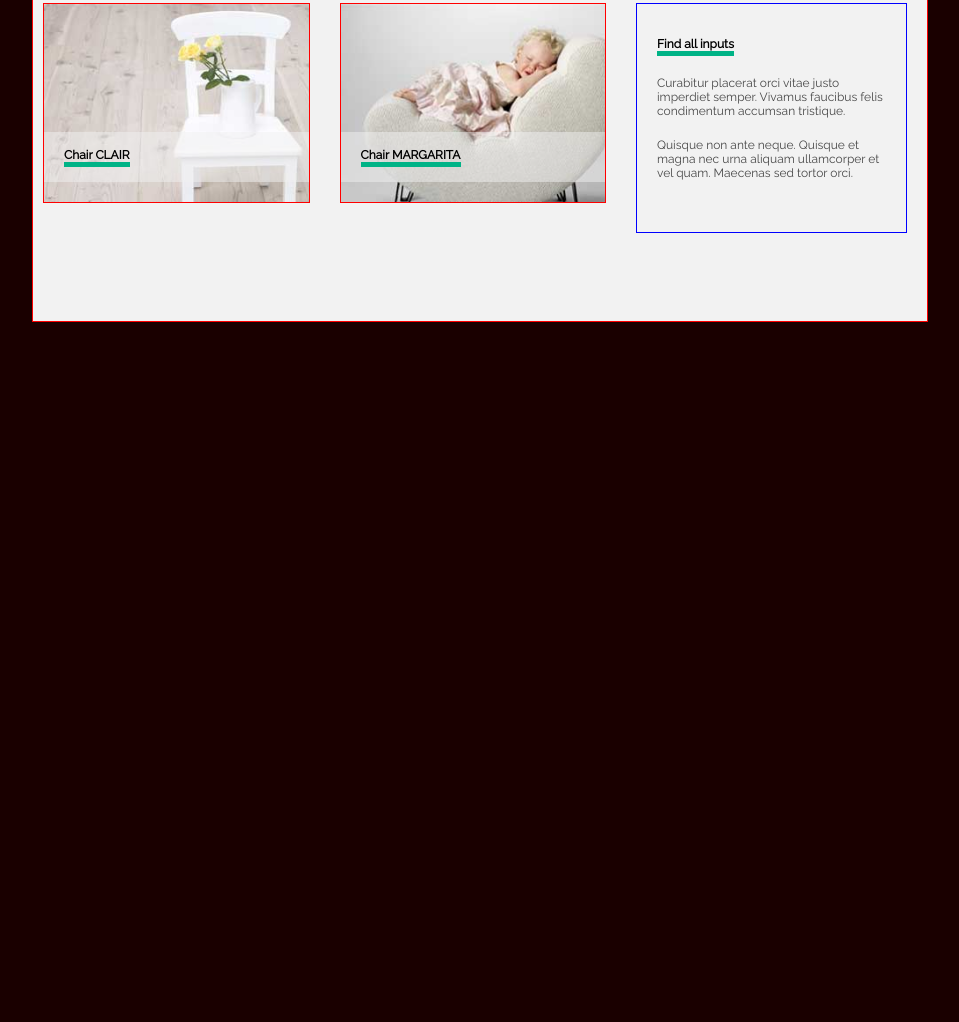
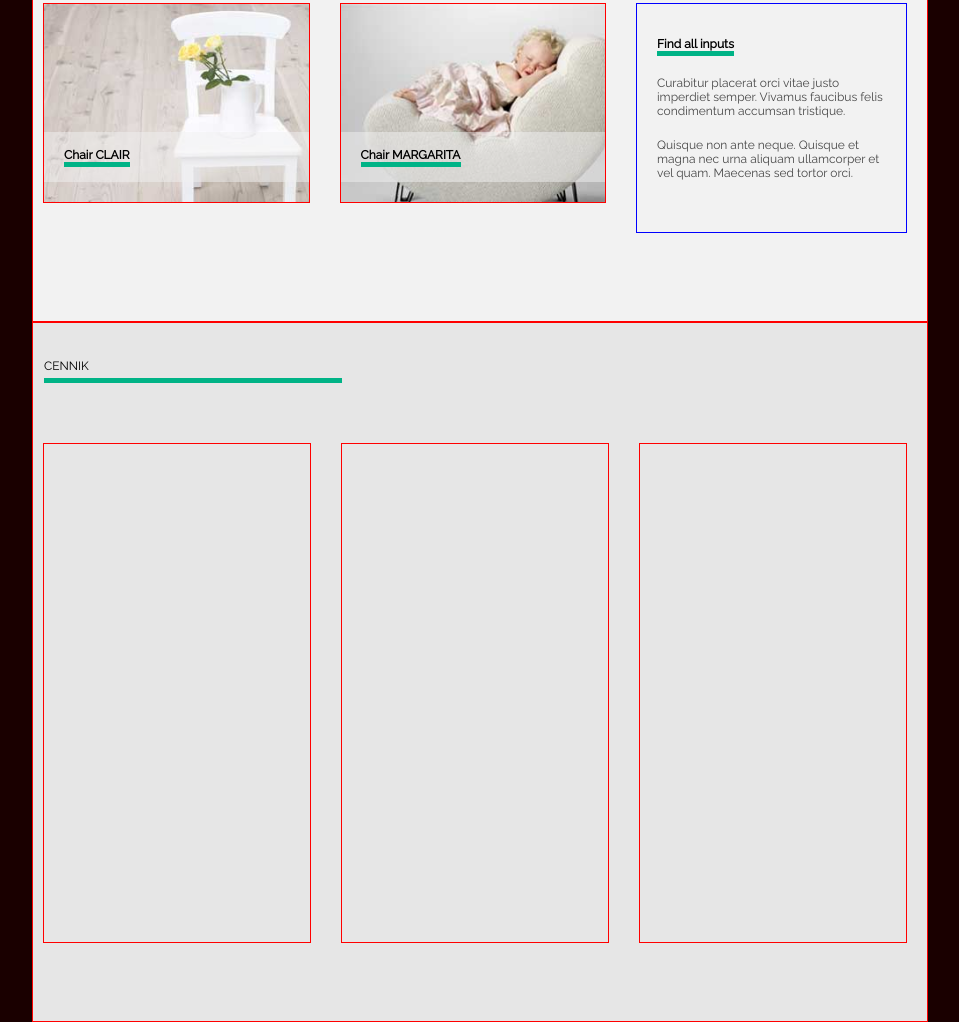
Before and after one commit to Darek79/project1-CL, a plain HTML site: page index.html in a window 1280 px wide. Shown: the part 578-1600 px from the top of the page, without its empty margins (160-1119 px from the left). Before the commit the page ends 900 px from the top, so only its background shows below. Drawn offline with Linux system fonts and the light colour scheme.

Commit message:
prize section

```diff
--- a/css/style.css
+++ b/css/style.css
@@ -227,6 +227,7 @@ main {
 #info_element section:nth-child(2) {
     background-image: url(../images/box2_img.jpg);
 }
+
 #text_sec {
     height: 230px;
     width: 300px;
@@ -238,17 +239,47 @@ main {
     justify-content: center;
     padding: 20px;
 }
+
 #text_sec>p {
     margin: 10px 0;
     position: relative;
-    bottom:10px;
+    bottom: 10px;
 }
-#text_sec p:nth-child(1){
+
+#text_sec p:nth-child(1) {
     font-weight: bold;
-    border-bottom:5px solid #00b386;
+    border-bottom: 5px solid #00b386;
+}
 
+#text_sec p:nth-child(2),
+#text_sec p:nth-child(3) {
+    opacity: 0.7;
 }
-#text_sec p:nth-child(2),#text_sec p:nth-child(3){
-    opacity: 0.7;
 
+#prizes {
+    height: 700px;
+    background-color: #e6e6e6;
+    border: 1px solid red;
+    display: flex;
+    justify-content: center;
+    /* align-items: flex-start; */
 }
+
+.prizesMainStyle {
+    width: 300px;
+    height: 500px;
+    margin: 120px 20px 0px 10px;
+    border: 1px solid red;
+    position: relative;
+    display: flex;
+}
+
+.prizesMainStyle:nth-child(1)::before {
+    content: "cennik";
+    text-transform: uppercase;
+    border-bottom: 5px solid #00b386;
+    width: 298px;
+    padding-bottom: 5px;
+    position: absolute;
+    top: -85px;
+}
--- a/index.html
+++ b/index.html
@@ -64,9 +64,13 @@
             <p>Quisque non ante neque. Quisque et magna nec urna aliquam ullamcorper et vel quam. Maecenas sed tortor
                 orci.</p>
         </section>
-    </section id="prizes" class="mainWidth">
+    </section>
 
-    <section>
+    <section id="prizes" class="mainWidth">
+
+                <div id="test" class="prizesMainStyle"></div>
+                <div class="prizesMainStyle"></div>
+                <div class="prizesMainStyle"></div>
 
     </section>
 
```
